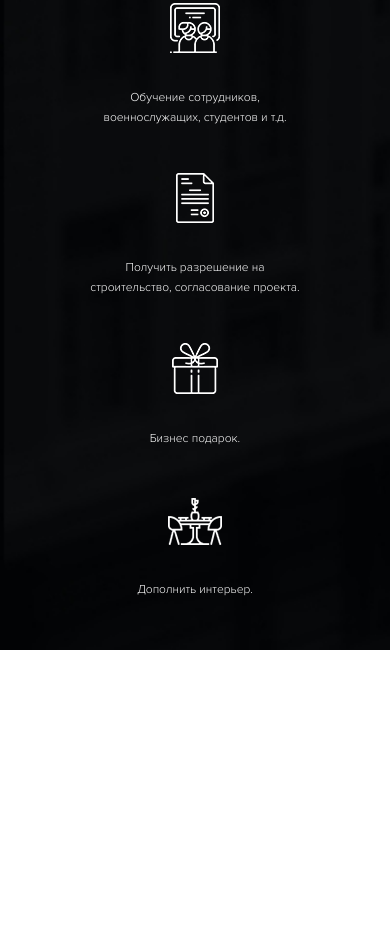
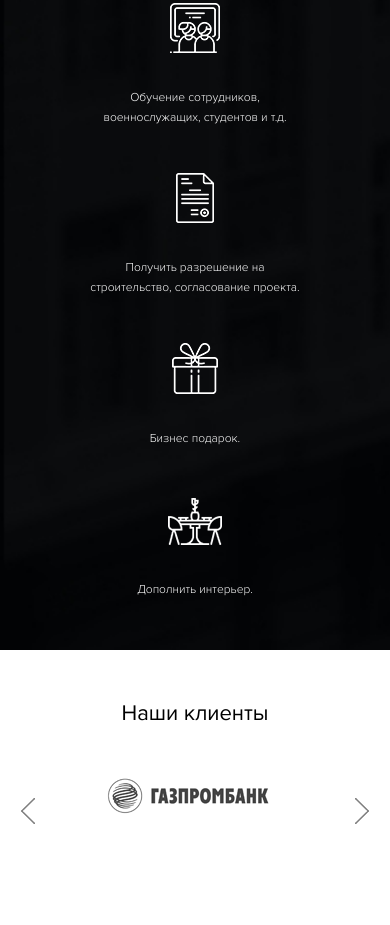
Before and after one commit to ridiculousdwarf1999/web-end, a plain HTML site: page src/index.html in a window 390 px wide. Shown: the part 7278-8203 px from the top of the page. Before the commit the page ends 7928 px from the top, so only its background shows below. Drawn offline with Linux system fonts and the light colour scheme.

Commit message:
Сверстал и адаптировал секцию clients

```diff
--- a/src/index.html
+++ b/src/index.html
@@ -350,6 +350,38 @@
     </section>
     <!-- /.goal -->
 
+    <section class="clients">
+      <div class="container">
+        <div class="clients-block">
+          <h3 class="clients__title">Наши клиенты</h3>
+          <div class="second-slider-block">
+            <div class="left-arrow">
+              <img src="img/portfolio/arrow-left.png" alt="Left arrow">
+            </div>
+            <div class="second-slider">
+              <div class="second-slider__image"><img src="img/clients/slide-1.png" alt="Slide 1"></div>
+              <div class="second-slider__image"><img src="img/clients/slide-2.png" alt="Slide 2"></div>
+              <div class="second-slider__image"><img src="img/clients/slide-3.png" alt="Slide 3"></div>
+              <div class="second-slider__image"><img src="img/clients/slide-4.png" alt="Slide 4"></div>
+              <div class="second-slider__image"><img src="img/clients/slide-5.png" alt="Slide 5"></div>
+              <div class="second-slider__image"><img src="img/clients/slide-1.png" alt="Slide 1"></div>
+              <div class="second-slider__image"><img src="img/clients/slide-2.png" alt="Slide 2"></div>
+              <div class="second-slider__image"><img src="img/clients/slide-3.png" alt="Slide 3"></div>
+              <div class="second-slider__image"><img src="img/clients/slide-4.png" alt="Slide 4"></div>
+              <div class="second-slider__image"><img src="img/clients/slide-5.png" alt="Slide 5"></div>
+            </div>
+            <div class="right-arrow">
+              <img src="img/portfolio/arrow-right.png" alt="Right arrow">
+            </div>
+          </div>
+          <!-- /.second-slider-block -->
+        </div>
+        <!-- /.clients-block -->
+      </div>
+      <!-- /.container -->
+    </section>
+    <!-- /.clients -->
+
   </main>
 
   <div class="modal" id="modal">
@@ -367,9 +399,45 @@
   <script>
     $(document).ready(function() {
       $('.slider').slick({
-        prevArrow: ('.arrow-left'),
-        nextArrow: ('.arrow-right')
-      })
+        prevArrow: $('.arrow-left'),
+        nextArrow: $('.arrow-right')
+      });
+      $('.second-slider').slick({
+        slidesToShow: 5,
+        slidesToScroll: 1,
+        prevArrow: $('.left-arrow'),
+        nextArrow: $('.right-arrow'),
+        responsive: [
+          {
+            breakpoint: 1200,
+            settings: {
+              slidesToShow: 4,
+              slidesToScroll: 1,
+            }
+          },
+          {
+            breakpoint: 992,
+            settings: {
+              slidesToShow: 3,
+              slidesToScroll: 1,
+            }
+          },
+          {
+            breakpoint: 768,
+            settings: {
+              slidesToShow: 2,
+              slidesToScroll: 1,
+            }
+          },
+          {
+            breakpoint: 527,
+            settings: {
+              slidesToShow: 1,
+              slidesToScroll: 1,
+            }
+          }
+        ]
+      });
     });
   </script>
 
--- /dev/null
+++ b/src/sass/blocks/_clients.sass
@@ -0,0 +1,51 @@
+.clients
+  &-block
+    display: flex
+    flex-direction: column
+    align-items: center
+    padding-top: 90px
+    padding-bottom: 177px
+  &__title
+    font-size: 24px
+    font-weight: 400
+    margin-bottom: 95px
+.second-slider
+  display: flex !important
+  max-width: 1050px
+  &-block
+    display: flex !important
+    align-items: center
+  &__image
+    margin: 0 35px
+.left-arrow
+  margin-right: 45px
+.right-arrow
+   margin-left: 45px
+@media (max-width: 1199px)
+  .second-slider
+    max-width: 850px
+@media (max-width: 991px)
+  .second-slider
+    max-width: 640px
+  .left-arrow
+    margin-right: 35px
+  .right-arrow
+    margin-left: 35px
+@media (max-width: 767px)
+  .clients
+    &-block
+      padding-bottom: 80px
+      padding-top: 50px
+    &__title
+      margin-bottom: 50px
+      font-size: 22px
+  .second-slider
+    max-width: 400px
+@media  (max-width: 526px)
+  .second-slider
+    max-width: 250px
+@media (max-width: 379px)
+  .left-arrow
+    margin-right: 10px
+  .right-arrow
+    margin-left: 10px
--- a/src/sass/style.sass
+++ b/src/sass/style.sass
@@ -8,3 +8,4 @@
 @import 'blocks/modal'
 @import 'blocks/portfolio'
 @import 'blocks/goal'
+@import 'blocks/clients'
```
Also changed, not shown: src/css/style.css, src/img/clients/slide-1.png (added), src/img/clients/slide-2.png (added), src/img/clients/slide-3.png (added), src/img/clients/slide-4.png (added), src/img/clients/slide-5.png (added), 1 other file.
